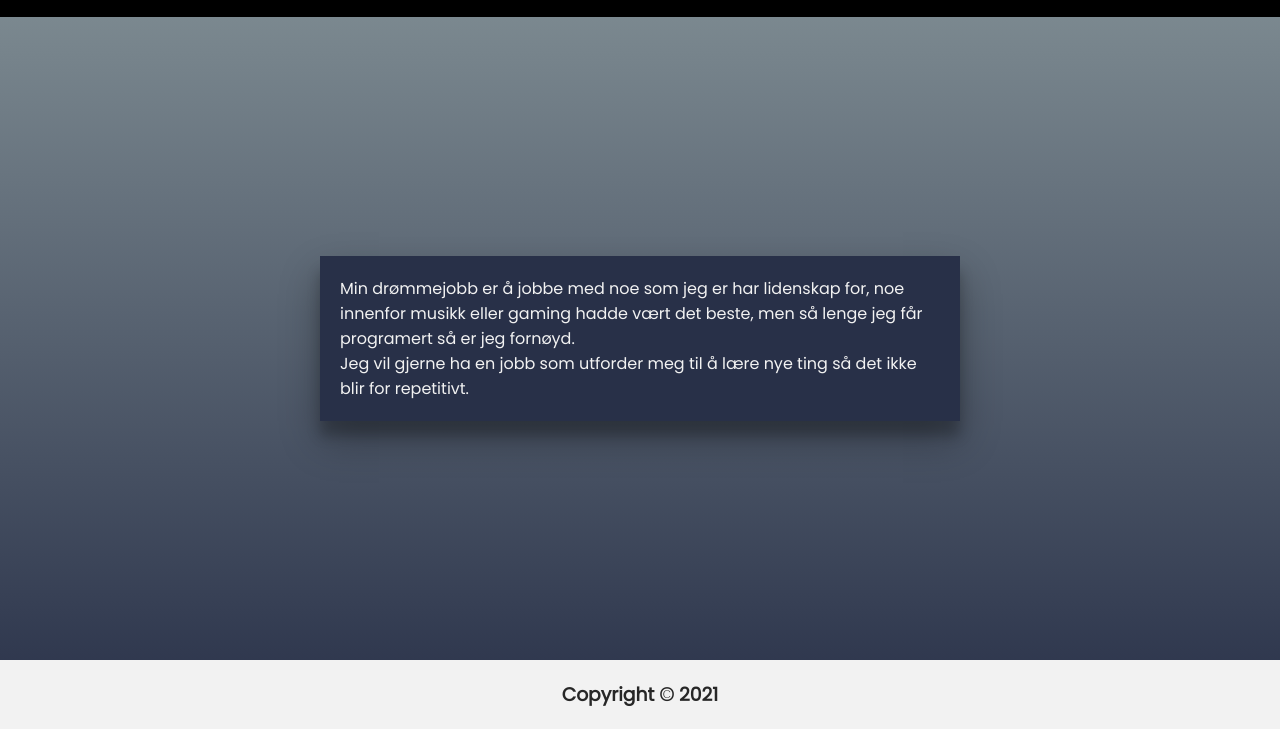
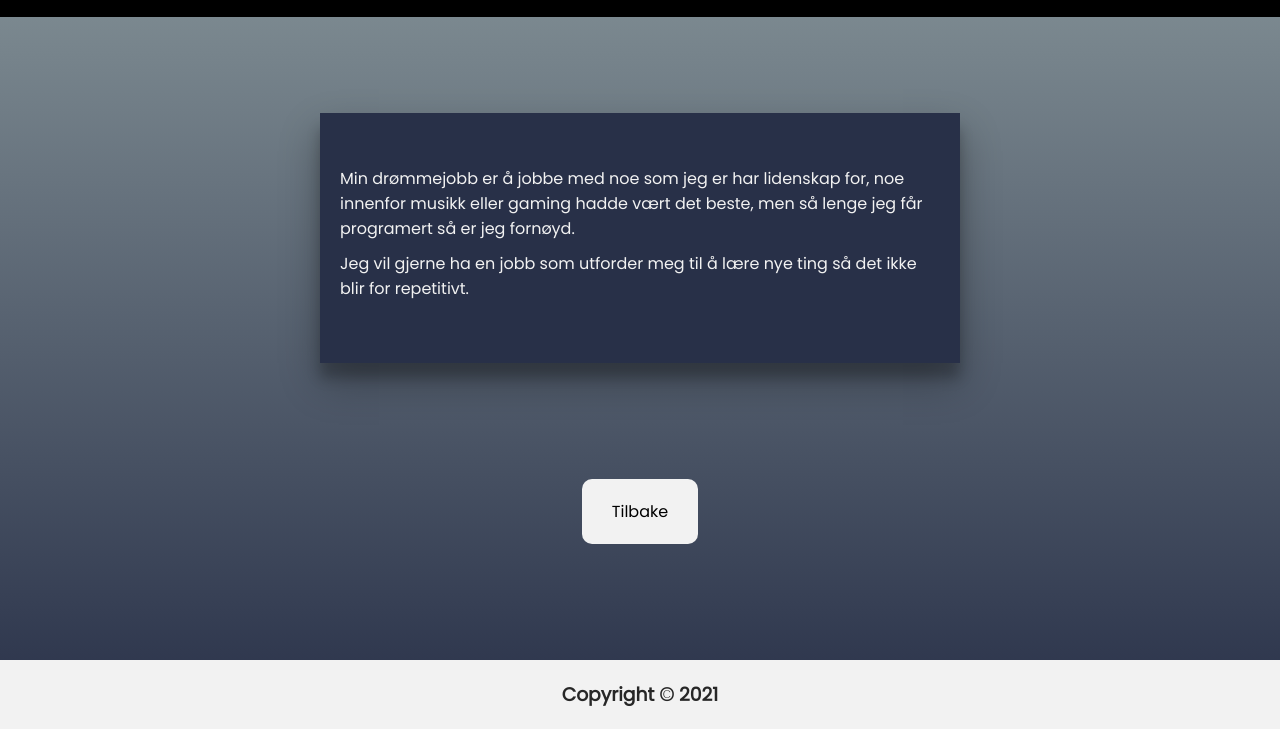
Before and after one commit to Nikothaboss/About-me-single-page-classroom-assignment, a plain HTML site: page job.html in a window 1280 px wide. Shown: the part 71-800 px from the top of the page. Drawn offline with Linux system fonts and the light colour scheme.

Commit message:
Added a back button to the job page

```diff
--- a/job.html
+++ b/job.html
@@ -21,6 +21,9 @@
                 vært det beste, men så lenge jeg får programert så er jeg fornøyd.</p>
             <p>Jeg vil gjerne ha en jobb som utforder meg til å lære nye ting så det ikke blir for repetitivt.</p>
         </div>
+        <div class="btn-container">
+            <a href="./index.html">Tilbake</a>
+        </div>
         <footer>
             <h3>Copyright &copy; 2021</h3>
         </footer>
--- a/sass/partials/_job.scss
+++ b/sass/partials/_job.scss
@@ -5,7 +5,13 @@
   background-color: variables.$secondary;
   width: 50%;
   padding: 20px;
+  height: 250px;
   box-shadow: variables.$box-shadow;
+  @include mixins.flex(center, center, column);
+
+  p {
+    margin-bottom: 10px;
+  }
 }
 
 .wrapper-job {
--- a/sass/partials/_layout.scss
+++ b/sass/partials/_layout.scss
@@ -25,6 +25,11 @@ body {
   background-repeat: no-repeat;
   font-family: variables.$poppins;
   color: #f2f2f2;
+}
+
+a {
+  text-decoration: none;
+  color: variables.$header-color;
 }
 
 .about-me {
--- a/sass/partials/_mixins.scss
+++ b/sass/partials/_mixins.scss
@@ -10,4 +10,5 @@
   padding: 20px 30px;
   background: variables.$footer-color;
   margin: 20px 0;
+  border-radius: 10px;
 }
```
Also changed, not shown: css/output.css, 1 other file.
